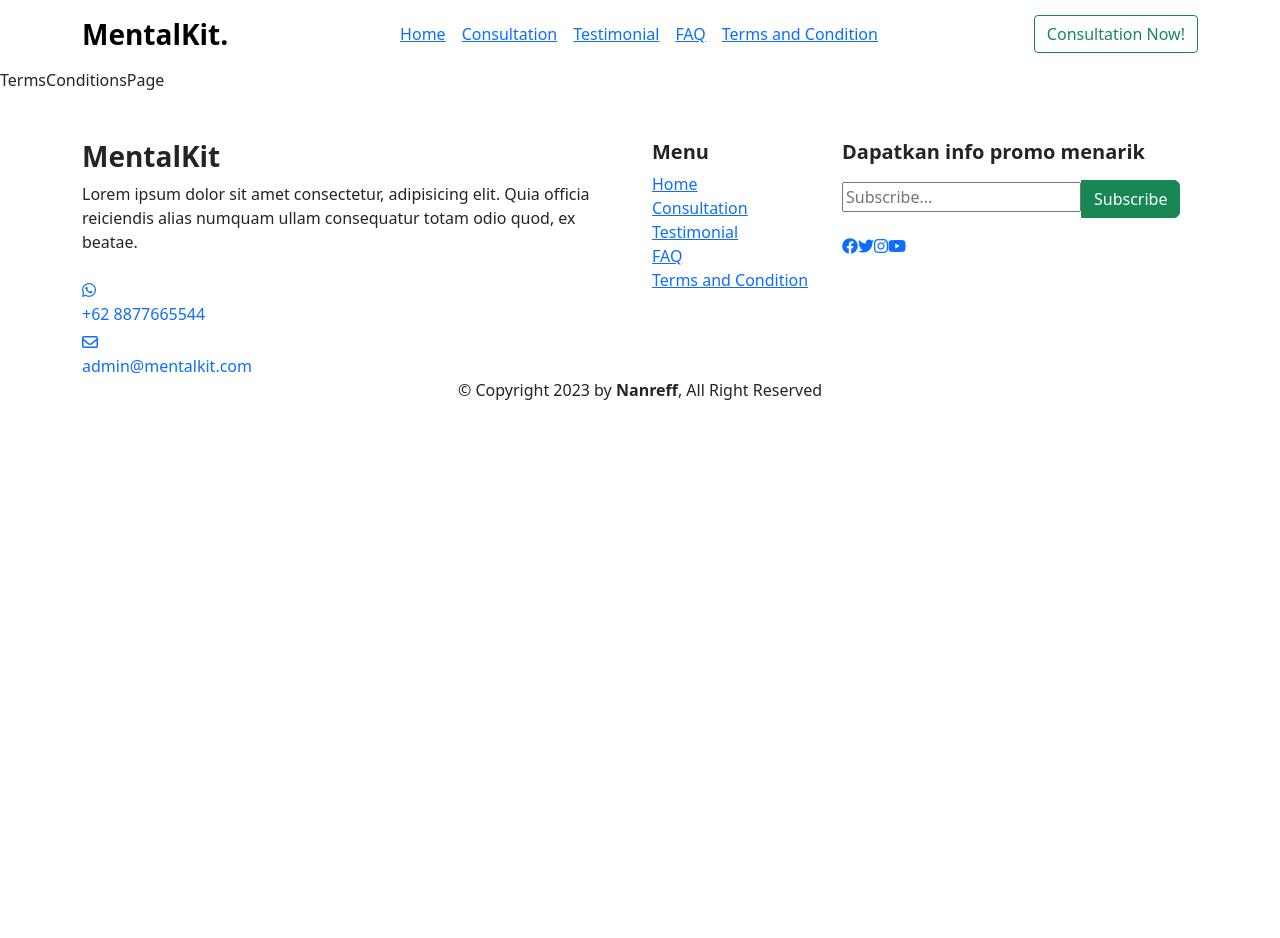
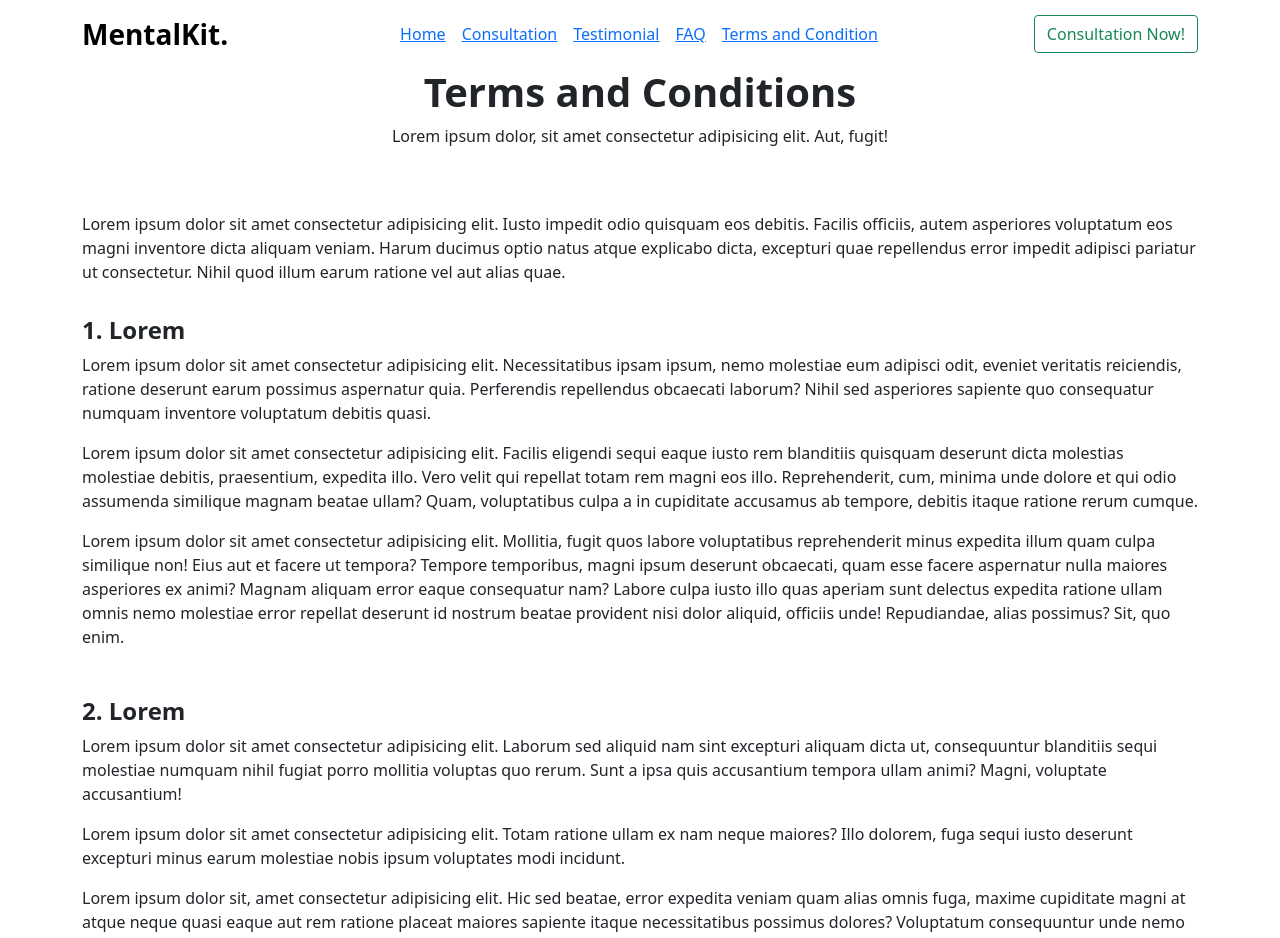
Before and after one commit to FernandJerico/mentalkit-react, a React (Vite) app: page /terms in a window 1280 px wide. Shown: the top 938 px of the page. Before the commit the page ends 800 px from the top, so only its background shows below. Built offline with nearby package versions, Linux system fonts and the light colour scheme; the HTML template or start-up script is replaced by a standard one.

Commit message:
add screen: terms and conditions page, useNavigate

```diff
--- a/src/pages/TermsConditionsPage.jsx
+++ b/src/pages/TermsConditionsPage.jsx
@@ -1,5 +1,127 @@
+import { Container, Row, Col } from "react-bootstrap";
+import FaqComponent from "../components/FaqComponent";
+
 const TermsConditionsPage = () => {
-  return <div>TermsConditionsPage</div>;
+  return (
+    <div>
+      <div className="terms-page">
+        <div className="terms min-vh-100">
+          <Container>
+            <Row>
+              <Col>
+                <h1 className="text-center fw-bold mb-2">
+                  Terms and Conditions
+                </h1>
+                <p className="text-center">
+                  Lorem ipsum dolor, sit amet consectetur adipisicing elit. Aut,
+                  fugit!
+                </p>
+              </Col>
+            </Row>
+            <Row className="pt-5">
+              <Col>
+                <p>
+                  Lorem ipsum dolor sit amet consectetur adipisicing elit. Iusto
+                  impedit odio quisquam eos debitis. Facilis officiis, autem
+                  asperiores voluptatum eos magni inventore dicta aliquam
+                  veniam. Harum ducimus optio natus atque explicabo dicta,
+                  excepturi quae repellendus error impedit adipisci pariatur ut
+                  consectetur. Nihil quod illum earum ratione vel aut alias
+                  quae.
+                </p>
+              </Col>
+            </Row>
+            <Row className="py-3">
+              <Col>
+                <h4 className="fw-bold">1. Lorem</h4>
+                <p>
+                  Lorem ipsum dolor sit amet consectetur adipisicing elit.
+                  Necessitatibus ipsam ipsum, nemo molestiae eum adipisci odit,
+                  eveniet veritatis reiciendis, ratione deserunt earum possimus
+                  aspernatur quia. Perferendis repellendus obcaecati laborum?
+                  Nihil sed asperiores sapiente quo consequatur numquam
+                  inventore voluptatum debitis quasi.
+                </p>
+                <p>
+                  Lorem ipsum dolor sit amet consectetur adipisicing elit.
+                  Facilis eligendi sequi eaque iusto rem blanditiis quisquam
+                  deserunt dicta molestias molestiae debitis, praesentium,
+                  expedita illo. Vero velit qui repellat totam rem magni eos
+                  illo. Reprehenderit, cum, minima unde dolore et qui odio
+                  assumenda similique magnam beatae ullam? Quam, voluptatibus
+                  culpa a in cupiditate accusamus ab tempore, debitis itaque
+                  ratione rerum cumque.
+                </p>
+                <p>
+                  Lorem ipsum dolor sit amet consectetur adipisicing elit.
+                  Mollitia, fugit quos labore voluptatibus reprehenderit minus
+                  expedita illum quam culpa similique non! Eius aut et facere ut
+                  tempora? Tempore temporibus, magni ipsum deserunt obcaecati,
+                  quam esse facere aspernatur nulla maiores asperiores ex animi?
+                  Magnam aliquam error eaque consequatur nam? Labore culpa iusto
+                  illo quas aperiam sunt delectus expedita ratione ullam omnis
+                  nemo molestiae error repellat deserunt id nostrum beatae
+                  provident nisi dolor aliquid, officiis unde! Repudiandae,
+                  alias possimus? Sit, quo enim.
+                </p>
+              </Col>
+            </Row>
+            <Row className="py-3">
+              <Col>
+                <h4 className="fw-bold">2. Lorem</h4>
+                <p>
+                  Lorem ipsum dolor sit amet consectetur adipisicing elit.
+                  Laborum sed aliquid nam sint excepturi aliquam dicta ut,
+                  consequuntur blanditiis sequi molestiae numquam nihil fugiat
+                  porro mollitia voluptas quo rerum. Sunt a ipsa quis
+                  accusantium tempora ullam animi? Magni, voluptate accusantium!
+                </p>
+                <p>
+                  Lorem ipsum dolor sit amet consectetur adipisicing elit. Totam
+                  ratione ullam ex nam neque maiores? Illo dolorem, fuga sequi
+                  iusto deserunt excepturi minus earum molestiae nobis ipsum
+                  voluptates modi incidunt.
+                </p>
+                <p>
+                  Lorem ipsum dolor sit, amet consectetur adipisicing elit. Hic
+                  sed beatae, error expedita veniam quam alias omnis fuga,
+                  maxime cupiditate magni at atque neque quasi eaque aut rem
+                  ratione placeat maiores sapiente itaque necessitatibus
+                  possimus dolores? Voluptatum consequuntur unde nemo itaque
+                  adipisci commodi ipsa perferendis excepturi, assumenda
+                  consequatur dignissimos? Alias.
+                </p>
+              </Col>
+            </Row>
+            <Row className="py-3">
+              <Col>
+                <h4 className="fw-bold">3. Lorem</h4>
+                <p>
+                  Lorem ipsum dolor sit amet consectetur adipisicing elit.
+                  Similique delectus deleniti iste iure numquam, fugiat alias
+                  quibusdam animi nulla vero dolorem quod maxime reiciendis
+                  minima neque ipsum sit eos esse exercitationem odit nam illo.
+                  Aut cumque ab voluptatibus dolorum, quae, minima facere
+                  quaerat veniam quasi molestiae ratione quia iusto enim
+                  asperiores rem? Possimus aliquam dicta dolore velit
+                  perspiciatis! Architecto officiis in consectetur reiciendis
+                  quia quasi facilis quis atque quaerat eos.
+                </p>
+                <p>
+                  Lorem, ipsum dolor sit amet consectetur adipisicing elit. Quo
+                  impedit, ut doloremque aspernatur dolorem, neque asperiores
+                  officia aut mollitia a voluptatem beatae itaque, corrupti
+                  quibusdam accusamus at distinctio perspiciatis eaque fugiat
+                  libero expedita odio id molestiae illo. Eaque, cum facere.
+                </p>
+              </Col>
+            </Row>
+          </Container>
+        </div>
+      </div>
+      <FaqComponent />
+    </div>
+  );
 };
 
 export default TermsConditionsPage;
```
Also changed, not shown: src/dist/css/main.css.
